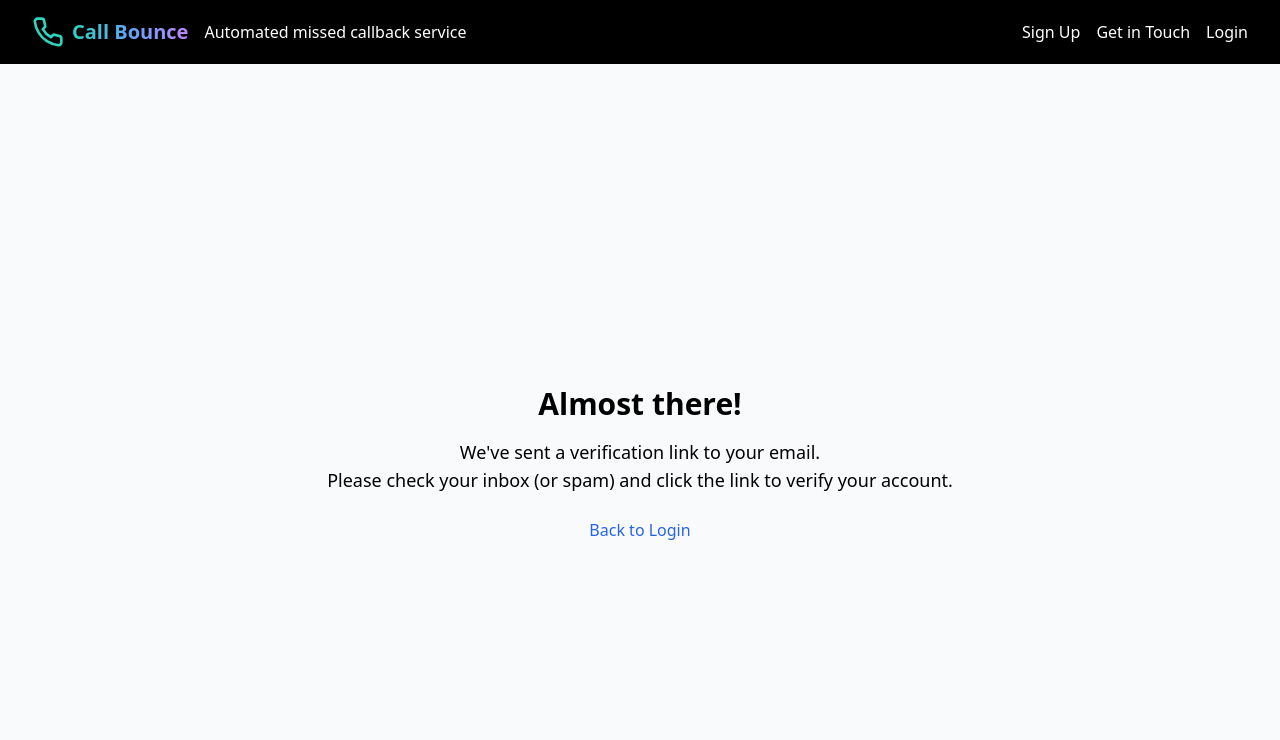
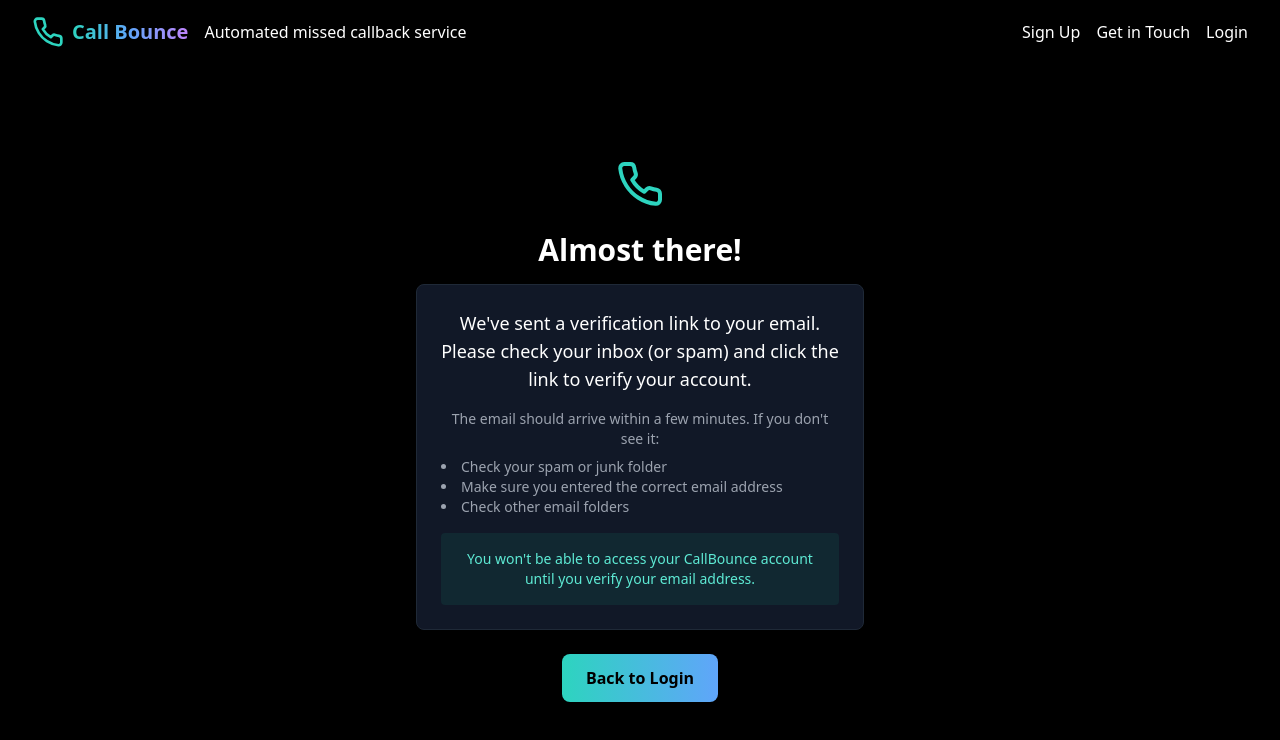
Before and after one commit to norgias/local-service-hub, a React (Vite) app: page /check-email in a window 1280 px wide. Shown: the top 740 px of the page. Built offline with nearby package versions, Linux system fonts and the light colour scheme; no server answers.

Commit message:
Update CheckEmailPage.tsx

```diff
--- a/src/pages/CheckEmailPage.tsx
+++ b/src/pages/CheckEmailPage.tsx
@@ -1,21 +1,44 @@
-// src/pages/CheckEmailPage.tsx
-
+import React from 'react';
 import { Link } from 'react-router-dom';
+import { Phone } from 'lucide-react';
 
 const CheckEmailPage = () => {
   return (
-    <div className="flex flex-col items-center justify-center min-h-screen px-4 text-center bg-gray-50">
+    <div className="min-h-screen bg-black text-white pt-24 px-4 flex flex-col items-center">
+      <div className="max-w-md mx-auto text-center">
+        <div className="flex justify-center mb-6">
+          <Phone className="h-12 w-12 text-teal-400" />
+        </div>
+
         <h1 className="text-3xl font-bold mb-4">Almost there!</h1>
-      <p className="mb-6 text-lg">
+
+        <div className="bg-gray-900 p-6 rounded-lg border border-gray-800 mb-6">
+          <p className="mb-4 text-lg">
             We've sent a verification link to your email. <br />
             Please check your inbox (or spam) and click the link to verify your account.
           </p>
+
+          <div className="text-sm text-gray-400 mb-4">
+            <p>The email should arrive within a few minutes. If you don't see it:</p>
+            <ul className="list-disc list-inside mt-2 text-left">
+              <li>Check your spam or junk folder</li>
+              <li>Make sure you entered the correct email address</li>
+              <li>Check other email folders</li>
+            </ul>
+          </div>
+
+          <div className="text-sm bg-teal-900/30 p-4 rounded text-teal-300">
+            You won't be able to access your CallBounce account until you verify your email address.
+          </div>
+        </div>
+
         <Link
           to="/login"
-        className="text-blue-600 hover:underline text-md"
+          className="px-6 py-3 bg-gradient-to-r from-teal-400 to-blue-400 text-black font-semibold rounded-lg hover:from-teal-300 hover:to-blue-300 transition-all duration-300 inline-block"
         >
           Back to Login
         </Link>
+      </div>
     </div>
   );
 };
```
Lines whose indentation alone changed are shown as unchanged.
